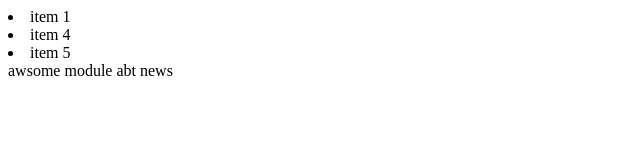
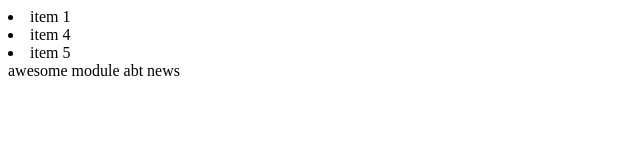
Before and after one commit to ChristopherTeoh/newGitTest, a plain HTML site: page indexNew.html in a window 1280 px wide. Shown: the full height of the page, 0-640 px from the left. Drawn offline with Linux system fonts and the light colour scheme.

Commit message:
changed news module

```diff
--- a/indexNew.html
+++ b/indexNew.html
@@ -6,9 +6,9 @@
         <li>item 5</li>
     </module-one>
 
-    <mudule-two>
-        <div>awsome module abt news</div>
-    </mudule-two>
+    <module-two>
+        <div>awesome module abt news</div>
+    </module-two>
 
 </body>
 </html>
```
